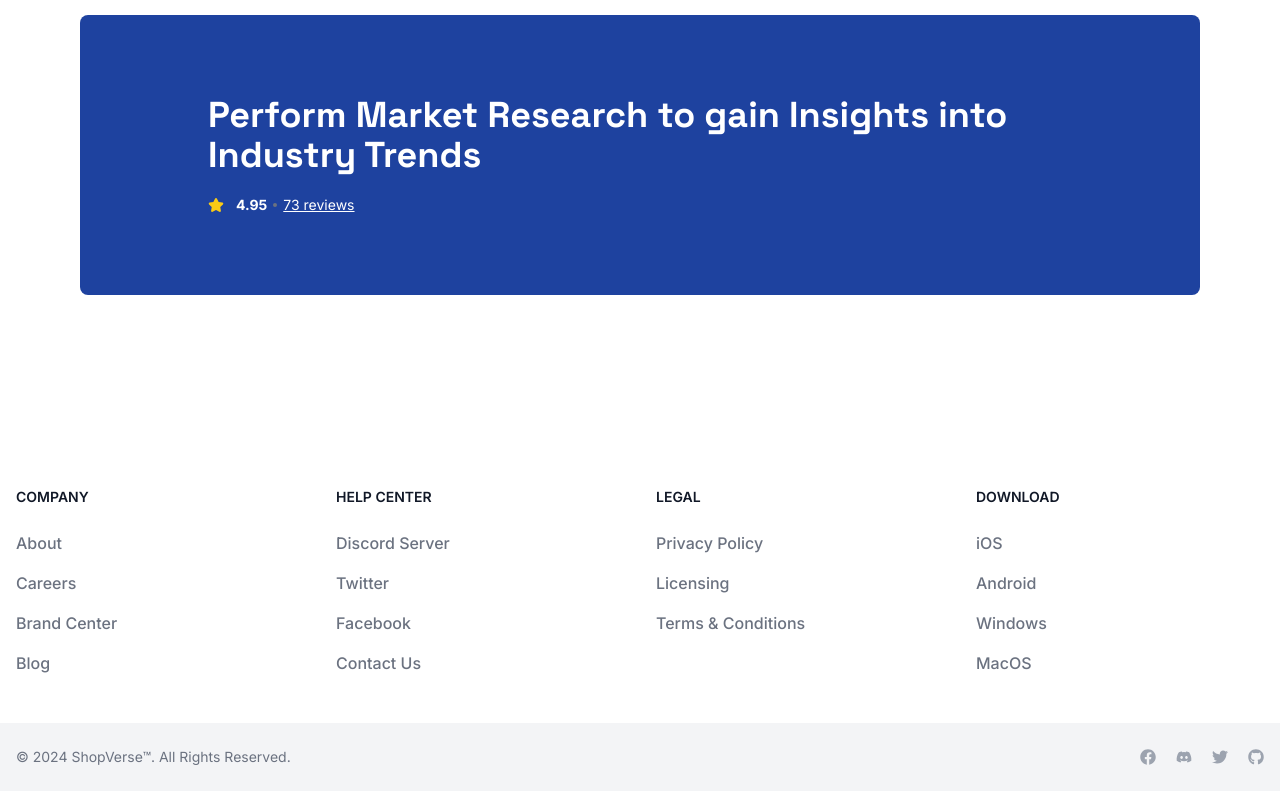
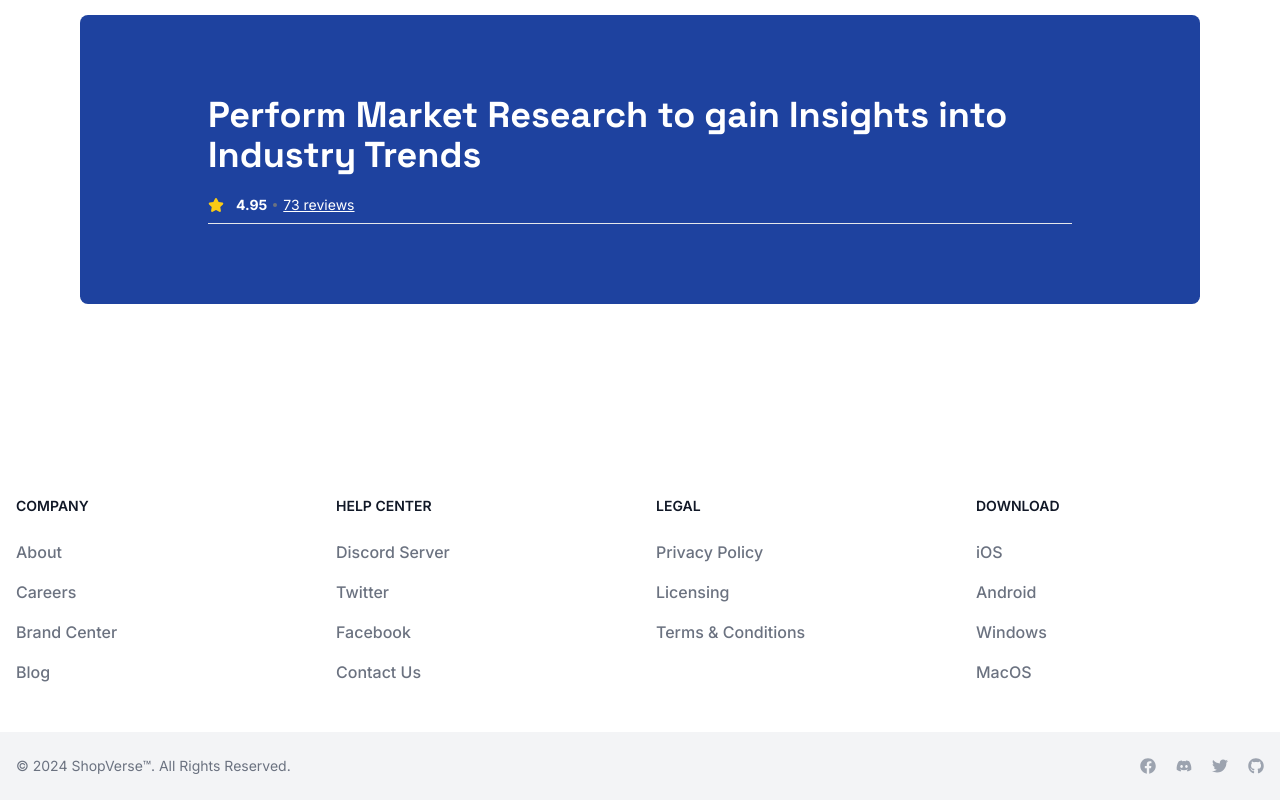
Before and after one commit to patrickiyiakimo/shopverse, a Next.js app: page /about in a window 1280 px wide. Shown: the part 1228-2028 px from the top of the page. Built offline with nearby package versions, Linux system fonts and the light colour scheme; a web font is replaced by a local one.

Commit message:
added a hr

```diff
--- a/app/about/page.tsx
+++ b/app/about/page.tsx
@@ -138,6 +138,7 @@ export default function CartPage() {
             </a>
           </div>
         </div>
+        <hr className="mt-2"/>
       </section>
     </div>
   );
```
